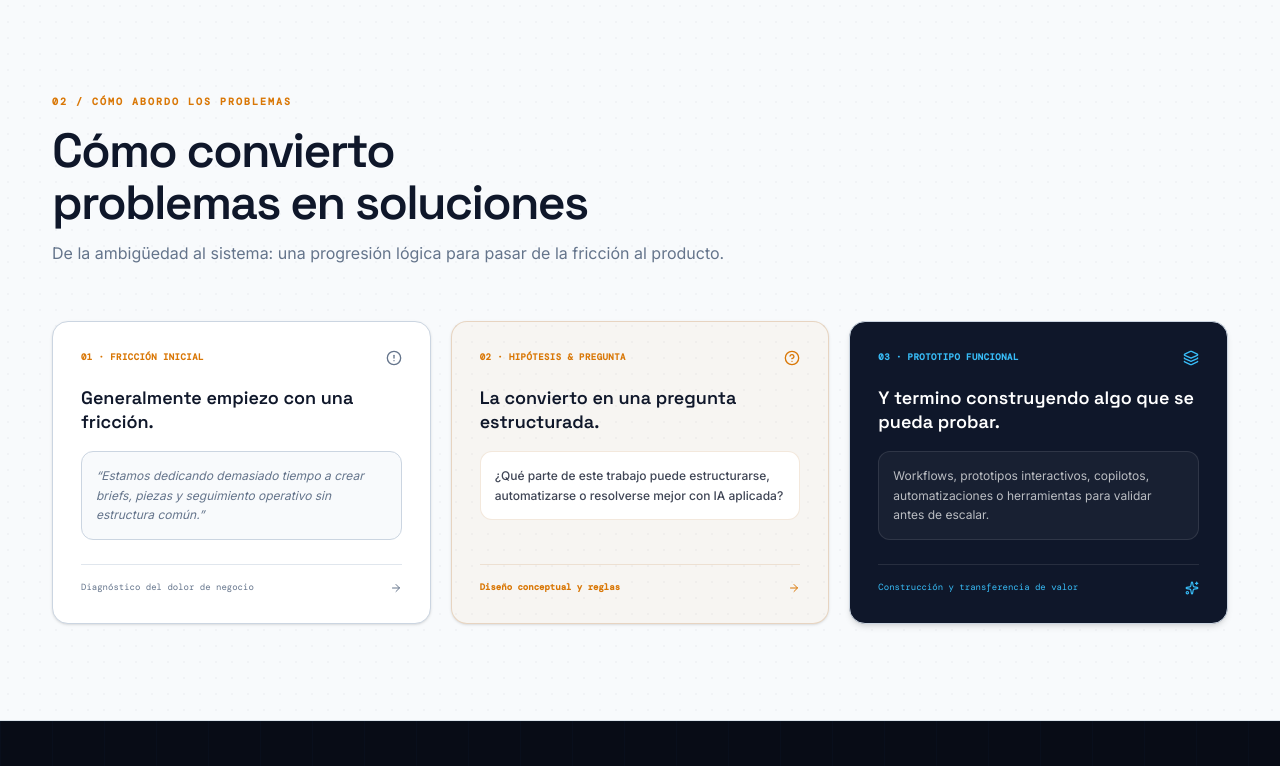
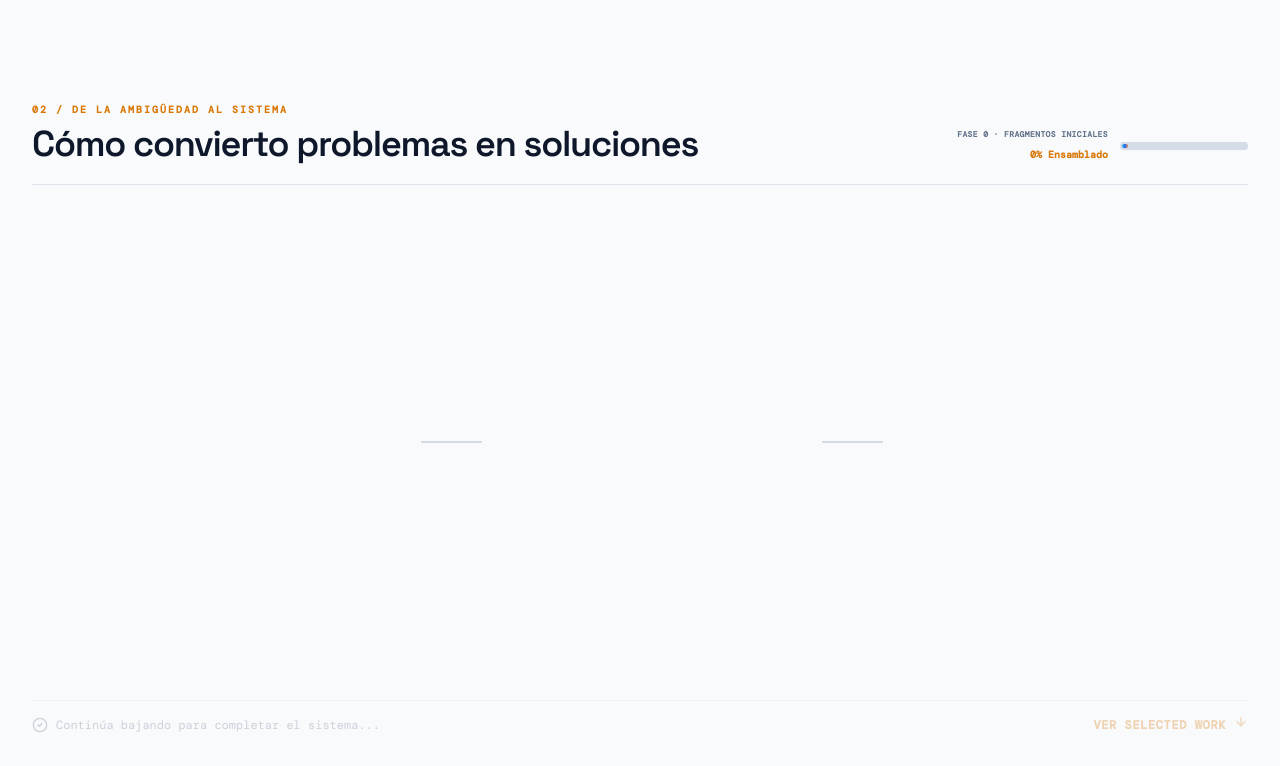
Before and after one commit to IsraelTorresIndustrial/Israel-Torres-Web, a React (Vite) app: page / in a window 1280 px wide. Shown: the part 894-1660 px from the top of the page. Built offline with nearby package versions, Linux system fonts and the light colour scheme.

Commit message:
feat: implement scroll-linked puzzle assembly from Hero to Approach with sticky storytelling and real progress interpolation

```diff
--- a/src/components/Approach.tsx
+++ b/src/components/Approach.tsx
@@ -1,51 +1,178 @@
-import { Sparkles, AlertCircle, HelpCircle, Layers, ArrowRight } from 'lucide-react';
+import { useScrollProgress } from '../hooks/useScrollProgress';
+import { Sparkles, AlertCircle, HelpCircle, Layers, ArrowDown, CheckCircle2 } from 'lucide-react';
 import { portfolioData } from '../data';
+import { useEffect, useState } from 'react';
 
 export function Approach() {
+  const { containerRef, progress } = useScrollProgress();
   const { approachStory } = portfolioData;
+  const [reducedMotion, setReducedMotion] = useState(false);
+
+  useEffect(() => {
+    const media = window.matchMedia('(prefers-reduced-motion: reduce)');
+    setReducedMotion(media.matches);
+    const listener = (e: MediaQueryListEvent) => setReducedMotion(e.matches);
+    media.addEventListener('change', listener);
+    return () => media.removeEventListener('change', listener);
+  }, []);
+
+  // Si el usuario prefiere movimiento reducido, mostramos el ensamble completo inmediatamente
+  const activeProgress = reducedMotion ? 1 : progress;
+
+  // Cálculos de interpolación para ensamblaje progresivo
+  // Fase 1: Módulo 1 (Fricción) [0.08 -> 0.30]
+  const p1 = Math.max(0, Math.min(1, (activeProgress - 0.08) / 0.22));
+  const mod1TranslateX = reducedMotion ? 0 : (1 - p1) * -36;
+  const mod1Opacity = reducedMotion ? 1 : p1;
+  const mod1Scale = reducedMotion ? 1 : 0.95 + p1 * 0.05;
+
+  // Conector 1 -> 2 [0.25 -> 0.45]
+  const line1Scale = reducedMotion ? 1 : Math.max(0, Math.min(1, (activeProgress - 0.25) / 0.20));
+
+  // Fase 2: Módulo 2 (Hipótesis & Pregunta) [0.32 -> 0.56]
+  const p2 = Math.max(0, Math.min(1, (activeProgress - 0.32) / 0.24));
+  const mod2TranslateY = reducedMotion ? 0 : (1 - p2) * -30;
+  const mod2Opacity = reducedMotion ? 1 : p2;
+  const mod2Scale = reducedMotion ? 1 : 0.95 + p2 * 0.05;
+
+  // Conector 2 -> 3 [0.52 -> 0.72]
+  const line2Scale = reducedMotion ? 1 : Math.max(0, Math.min(1, (activeProgress - 0.52) / 0.20));
+
+  // Fase 3: Módulo 3 (Prototipo & Solución) [0.58 -> 0.82]
+  const p3 = Math.max(0, Math.min(1, (activeProgress - 0.58) / 0.24));
+  const mod3TranslateX = reducedMotion ? 0 : (1 - p3) * 36;
+  const mod3Opacity = reducedMotion ? 1 : p3;
+  const mod3Scale = reducedMotion ? 1 : 0.95 + p3 * 0.05;
+
+  // Fase 4: Resolución y Unificación del Sistema [0.80 -> 1.00]
+  const pFinal = reducedMotion ? 1 : Math.max(0, Math.min(1, (activeProgress - 0.80) / 0.20));
+
+  // Estado textual del ensamble
+  let phaseLabel = 'Fase 0 · Fragmentos iniciales';
+  if (activeProgress >= 0.80) phaseLabel = 'Fase 4 · Sistema completo ensamblado';
+  else if (activeProgress >= 0.56) phaseLabel = 'Fase 3 · Prototipado y solución tangible';
+  else if (activeProgress >= 0.30) phaseLabel = 'Fase 2 · Línea estructural y formulación';
+  else if (activeProgress >= 0.08) phaseLabel = 'Fase 1 · Identificación del dolor real';
 
   return (
-    <section id="enfoque" className="relative overflow-hidden bg-canvas py-20 md:py-24 border-b border-line/60">
-      <div className="dot-grid absolute inset-0 opacity-25" aria-hidden="true" />
-      <div className="relative mx-auto max-w-[1240px] px-5 md:px-8">
-        <div className="max-w-[760px]">
+    <section
+      id="enfoque"
+      ref={containerRef}
+      className="relative bg-canvas"
+      style={{ minHeight: reducedMotion ? 'auto' : '250vh' }}
+    >
+      {/* Contenedor Sticky que retiene el viewport durante el ensamblaje */}
+      <div className={`w-full overflow-hidden flex flex-col justify-between py-12 md:py-16 px-5 md:px-8 border-b border-line/60 ${reducedMotion ? 'relative min-h-[600px]' : 'sticky top-0 h-screen'}`}>
+
+        {/* Retícula y Gradientes Atmosféricos Dinámicos */}
+        <div
+          className="dot-grid absolute inset-0 pointer-events-none transition-opacity duration-300"
+          style={{ opacity: 0.15 + activeProgress * 0.35 }}
+          aria-hidden="true"
+        />
+
+        {/* Halo Azul de Estructura (aparece a mitad del scroll) */}
+        <div
+          className="absolute -left-20 top-1/4 h-[420px] w-[420px] rounded-full bg-electric/15 blur-[120px] pointer-events-none transition-opacity duration-500"
+          style={{ opacity: Math.min(0.35, activeProgress * 0.5) }}
+          aria-hidden="true"
+        />
+
+        {/* Halo Dorado de Resultado/Solución (se enciende al completar el ensamble) */}
+        <div
+          className="absolute -right-20 bottom-1/4 h-[440px] w-[440px] rounded-full bg-cognac/20 blur-[130px] pointer-events-none transition-opacity duration-500"
+          style={{ opacity: pFinal * 0.5 }}
+          aria-hidden="true"
+        />
+
+        {/* Header con Indicador HUD de Ensamblaje */}
+        <div className="relative mx-auto max-w-[1240px] w-full pt-6 md:pt-10">
+          <div className="flex flex-col sm:flex-row sm:items-end justify-between gap-4 border-b border-line/60 pb-5">
+            <div>
               <p className="font-mono text-[10px] uppercase tracking-[0.2em] text-amber font-semibold">
-            02 / Cómo abordo los problemas
+                02 / De la ambigüedad al sistema
               </p>
-          <h2 className="text-balance mt-4 font-display text-3xl font-semibold leading-[1.08] tracking-[-0.035em] text-ink md:text-5xl">
+              <h2 className="text-balance mt-2 font-display text-2xl font-semibold leading-[1.08] tracking-[-0.035em] text-ink md:text-4xl">
                 {approachStory.title}
               </h2>
-          <p className="mt-3 text-base text-muted">
-            {approachStory.subtitle}
-          </p>
             </div>
 
-        {/* Microhistoria visual en 3 actos conectada */}
-        <div className="mt-14 grid gap-5 md:grid-cols-3 relative">
-          {/* Paso 1: Fricción */}
-          <div className="card-lift rounded-2xl border border-line bg-paper p-7 shadow-sm flex flex-col justify-between relative">
+            {/* HUD de Progreso del Ensamblaje */}
+            <div className="flex items-center gap-3">
+              <div className="hidden sm:block text-right">
+                <span className="block font-mono text-[8px] uppercase tracking-wider text-muted font-bold">
+                  {phaseLabel}
+                </span>
+                <span className="font-mono text-[10px] text-amber font-bold">
+                  {Math.round(activeProgress * 100)}% Ensamblado
+                </span>
+              </div>
+              <div className="h-2 w-24 sm:w-32 bg-line/80 rounded-full overflow-hidden p-0.5">
+                <div
+                  className="h-full bg-gradient-to-r from-cyan via-electric to-amber rounded-full transition-all duration-75"
+                  style={{ width: `${Math.max(5, activeProgress * 100)}%` }}
+                />
+              </div>
+            </div>
+          </div>
+        </div>
+
+        {/* Escenario de Ensamblaje (Las 3 piezas del puzzle/sistema) */}
+        <div className="relative mx-auto max-w-[1240px] w-full my-auto py-4">
+          <div className="grid gap-5 md:grid-cols-3 relative">
+
+            {/* LÍNEAS CONECTORAS ESTRUCTURALES (Desktop) */}
+            <div className="hidden md:block absolute top-1/2 left-[32%] w-[5%] h-0.5 bg-line/80 -translate-y-1/2 z-0 overflow-hidden">
+              <div
+                className="h-full bg-gradient-to-r from-amber to-electric origin-left transition-transform duration-75"
+                style={{ transform: `scaleX(${line1Scale})` }}
+              />
+            </div>
+            <div className="hidden md:block absolute top-1/2 left-[65%] w-[5%] h-0.5 bg-line/80 -translate-y-1/2 z-0 overflow-hidden">
+              <div
+                className="h-full bg-gradient-to-r from-electric to-cyan origin-left transition-transform duration-75"
+                style={{ transform: `scaleX(${line2Scale})` }}
+              />
+            </div>
+
+            {/* PIEZA 1: Fricción Inicial */}
+            <div
+              className="rounded-2xl border border-line bg-paper p-6 md:p-7 shadow-sm flex flex-col justify-between relative z-10 transition-all duration-300"
+              style={{
+                transform: `translateX(${mod1TranslateX}px) scale(${mod1Scale})`,
+                opacity: mod1Opacity,
+                boxShadow: p1 > 0.8 ? '0 18px 45px rgba(15, 23, 42, 0.08)' : 'none',
+              }}
+            >
               <div>
                 <div className="flex items-center justify-between text-muted">
                   <span className="font-mono text-[9px] uppercase tracking-wider text-amber font-bold">
                     {approachStory.step1.tag}
                   </span>
-                <AlertCircle className="h-4 w-4 text-muted" />
+                  <AlertCircle className="h-4 w-4 text-amber" />
                 </div>
-              <h3 className="mt-5 font-display text-lg font-semibold text-ink leading-snug">
+                <h3 className="mt-4 font-display text-base md:text-lg font-semibold text-ink leading-snug">
                   {approachStory.step1.lead}
                 </h3>
-              <p className="mt-4 text-xs leading-relaxed text-muted italic bg-canvas p-3.5 rounded-xl border border-line">
+                <p className="mt-3 text-xs leading-relaxed text-muted italic bg-canvas p-3 rounded-xl border border-line">
                   {approachStory.step1.quote}
                 </p>
               </div>
-            <div className="mt-6 pt-4 border-t border-line/60 flex items-center justify-between text-[9px] font-mono text-muted">
+              <div className="mt-5 pt-3 border-t border-line/60 flex items-center justify-between text-[9px] font-mono text-muted">
                 <span>{approachStory.step1.role}</span>
-              <ArrowRight className="h-3 w-3 text-muted hidden md:inline" />
+                <span className="h-1.5 w-1.5 rounded-full bg-amber" />
               </div>
             </div>
 
-          {/* Paso 2: Pregunta / Hipótesis */}
-          <div className="card-lift rounded-2xl border border-cognac/30 bg-amber/[0.04] p-7 shadow-sm flex flex-col justify-between relative">
+            {/* PIEZA 2: Hipótesis & Pregunta */}
+            <div
+              className="rounded-2xl border border-cognac/30 bg-amber/[0.04] p-6 md:p-7 shadow-sm flex flex-col justify-between relative z-10 transition-all duration-300"
+              style={{
+                transform: `translateY(${mod2TranslateY}px) scale(${mod2Scale})`,
+                opacity: mod2Opacity,
+                boxShadow: p2 > 0.8 ? '0 18px 45px rgba(194, 139, 81, 0.12)' : 'none',
+              }}
+            >
               <div>
                 <div className="flex items-center justify-between text-amber">
                   <span className="font-mono text-[9px] uppercase tracking-wider font-bold">
@@ -53,21 +180,28 @@ export function Approach() {
                   </span>
                   <HelpCircle className="h-4 w-4 text-amber" />
                 </div>
-              <h3 className="mt-5 font-display text-lg font-semibold text-ink leading-snug">
+                <h3 className="mt-4 font-display text-base md:text-lg font-semibold text-ink leading-snug">
                   {approachStory.step2.lead}
                 </h3>
-              <p className="mt-4 text-xs leading-relaxed text-ink/80 font-medium bg-paper p-3.5 rounded-xl border border-cognac/20">
+                <p className="mt-3 text-xs leading-relaxed text-ink/80 font-medium bg-paper p-3 rounded-xl border border-cognac/20">
                   {approachStory.step2.question}
                 </p>
               </div>
-            <div className="mt-6 pt-4 border-t border-cognac/20 flex items-center justify-between text-[9px] font-mono text-amber font-semibold">
+              <div className="mt-5 pt-3 border-t border-cognac/20 flex items-center justify-between text-[9px] font-mono text-amber font-semibold">
                 <span>{approachStory.step2.role}</span>
-              <ArrowRight className="h-3 w-3 text-amber hidden md:inline" />
+                <span className="h-1.5 w-1.5 rounded-full bg-electric" />
               </div>
             </div>
 
-          {/* Paso 3: Construir */}
-          <div className="card-lift rounded-2xl border border-line bg-ink text-white p-7 shadow-md flex flex-col justify-between relative">
+            {/* PIEZA 3: Prototipo & Solución Tangible */}
+            <div
+              className="rounded-2xl border border-line bg-ink text-white p-6 md:p-7 shadow-md flex flex-col justify-between relative z-10 transition-all duration-300"
+              style={{
+                transform: `translateX(${mod3TranslateX}px) scale(${mod3Scale})`,
+                opacity: mod3Opacity,
+                boxShadow: p3 > 0.8 ? '0 25px 60px rgba(8, 12, 22, 0.45)' : 'none',
+              }}
+            >
               <div>
                 <div className="flex items-center justify-between text-cyan">
                   <span className="font-mono text-[9px] uppercase tracking-wider font-bold">
@@ -75,17 +209,41 @@ export function Approach() {
                   </span>
                   <Layers className="h-4 w-4 text-cyan" />
                 </div>
-              <h3 className="mt-5 font-display text-lg font-semibold text-white leading-snug">
+                <h3 className="mt-4 font-display text-base md:text-lg font-semibold text-white leading-snug">
                   {approachStory.step3.lead}
                 </h3>
-              <p className="mt-4 text-xs leading-relaxed text-white/70 bg-white/[0.04] p-3.5 rounded-xl border border-white/10">
+                <p className="mt-3 text-xs leading-relaxed text-white/70 bg-white/[0.04] p-3 rounded-xl border border-white/10">
                   {approachStory.step3.outcome}
                 </p>
               </div>
-            <div className="mt-6 pt-4 border-t border-white/10 flex items-center justify-between text-[9px] font-mono text-cyan">
+              <div className="mt-5 pt-3 border-t border-white/10 flex items-center justify-between text-[9px] font-mono text-cyan">
                 <span>{approachStory.step3.role}</span>
-              <Sparkles className="h-3.5 w-3.5" />
+                <Sparkles className="h-3.5 w-3.5 text-amber" />
               </div>
+            </div>
+          </div>
+        </div>
+
+        {/* Footer del Escenario: Conexión Fluida hacia Proyectos */}
+        <div className="relative mx-auto max-w-[1240px] w-full">
+          <div
+            className="flex items-center justify-between pt-4 border-t border-line/60 transition-opacity duration-300"
+            style={{ opacity: 0.3 + pFinal * 0.7 }}
+          >
+            <div className="flex items-center gap-2 text-xs font-mono text-muted">
+              <CheckCircle2 className={`h-4 w-4 ${pFinal > 0.7 ? 'text-amber' : 'text-muted'}`} />
+              <span className="hidden sm:inline">
+                {pFinal > 0.7 ? 'Sistema articulado con éxito. Explorar casos construidos:' : 'Continúa bajando para completar el sistema...'}
+              </span>
+            </div>
+
+            <a
+              href="#proyectos"
+              className="inline-flex items-center gap-2 text-xs font-mono uppercase tracking-wider text-amber font-bold hover:underline"
+            >
+              <span>Ver Selected Work</span>
+              <ArrowDown className="h-3.5 w-3.5 animate-bounce" />
+            </a>
           </div>
         </div>
       </div>
--- /dev/null
+++ b/src/hooks/useScrollProgress.ts
@@ -0,0 +1,45 @@
+import { useEffect, useState, useRef } from 'react';
+
+export function useScrollProgress() {
+  const containerRef = useRef<HTMLDivElement>(null);
+  const [progress, setProgress] = useState(0);
+
+  useEffect(() => {
+    let animationFrameId: number;
+
+    const handleScroll = () => {
+      if (!containerRef.current) return;
+
+      const element = containerRef.current;
+      const rect = element.getBoundingClientRect();
+      const windowHeight = window.innerHeight;
+
+      // Calcular el inicio y fin relativo al viewport
+      const totalScrollableDistance = element.offsetHeight - windowHeight;
+      if (totalScrollableDistance <= 0) return;
+
+      const currentScroll = -rect.top;
+      const rawProgress = currentScroll / totalScrollableDistance;
+      const clampedProgress = Math.max(0, Math.min(1, rawProgress));
+
+      setProgress(clampedProgress);
+    };
+
+    const onScroll = () => {
+      cancelAnimationFrame(animationFrameId);
+      animationFrameId = requestAnimationFrame(handleScroll);
+    };
+
+    window.addEventListener('scroll', onScroll, { passive: true });
+    window.addEventListener('resize', onScroll, { passive: true });
+    handleScroll();
+
+    return () => {
+      window.removeEventListener('scroll', onScroll);
+      window.removeEventListener('resize', onScroll);
+      cancelAnimationFrame(animationFrameId);
+    };
+  }, []);
+
+  return { containerRef, progress };
+}
```
Lines whose indentation alone changed are shown as unchanged.
